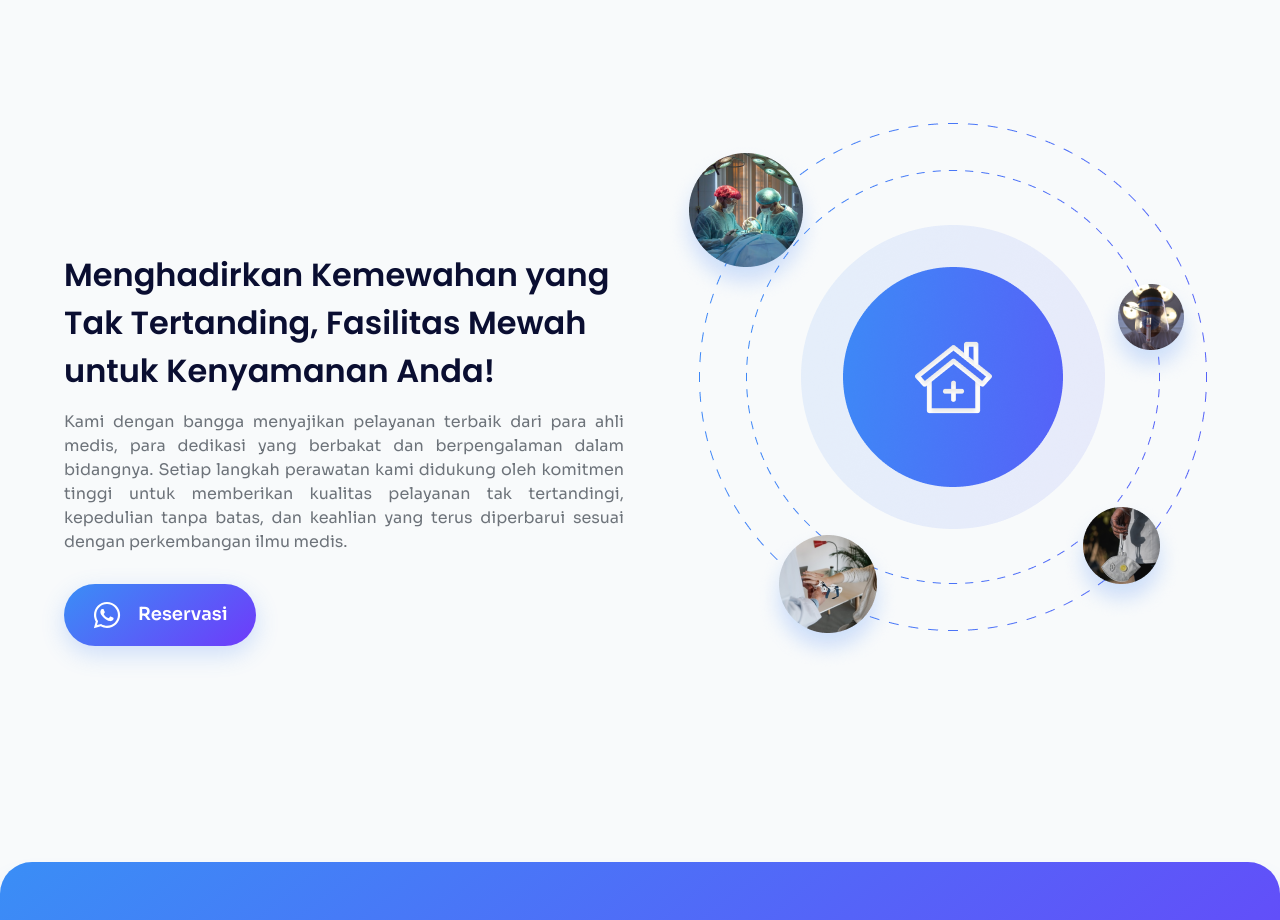
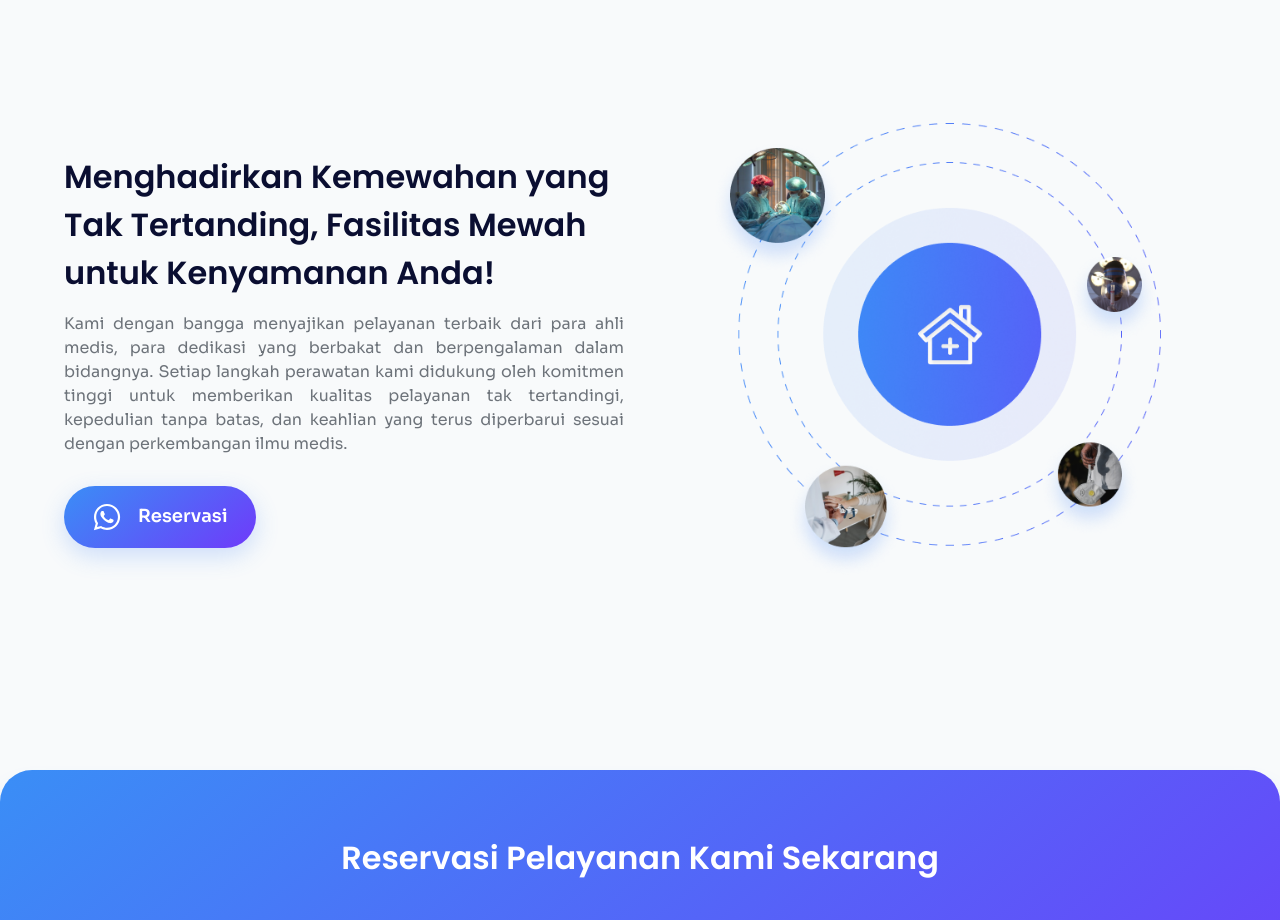
Before and after one commit to zidanindratama/Mition_Website_Klinik24_1IA09, a React (Vite) app: page / in a window 1280 px wide. Shown: the part 2740-3660 px from the top of the page. Built offline with nearby package versions, Linux system fonts and the light colour scheme.

Commit message:
fix image width

```diff
--- a/src/components/Fasilitas.jsx
+++ b/src/components/Fasilitas.jsx
@@ -8,8 +8,8 @@ const Fasilitas = () => {
   return (
     <>
       <div className="w-full bg-primary-gray-bg py-24">
-        <div className="xl:max-w-6xl m-auto grid md:grid-cols-2 max-w-[600px] px-4 md:px-0 gap-8">
-          <div className="md:mt-32 mt-11">
+        <div className="xl:max-w-6xl m-auto grid md:grid-cols-2 max-w-[600px] px-4 md:px-0 gap-8 items-center">
+          <div className="">
             <h1 className="heading__small">
               Menghadirkan Kemewahan yang Tak Tertanding, Fasilitas Mewah untuk
               Kenyamanan Anda!
@@ -33,7 +33,7 @@ const Fasilitas = () => {
             </Link>
           </div>
           <div className="mx-auto md:order-last order-first">
-            <img src={fasilitas} alt="" className="w-[300px] md:w-full" />
+            <img src={fasilitas} alt="" className="w-[100px] md:w-[450px]" />
           </div>
         </div>
       </div>
```
